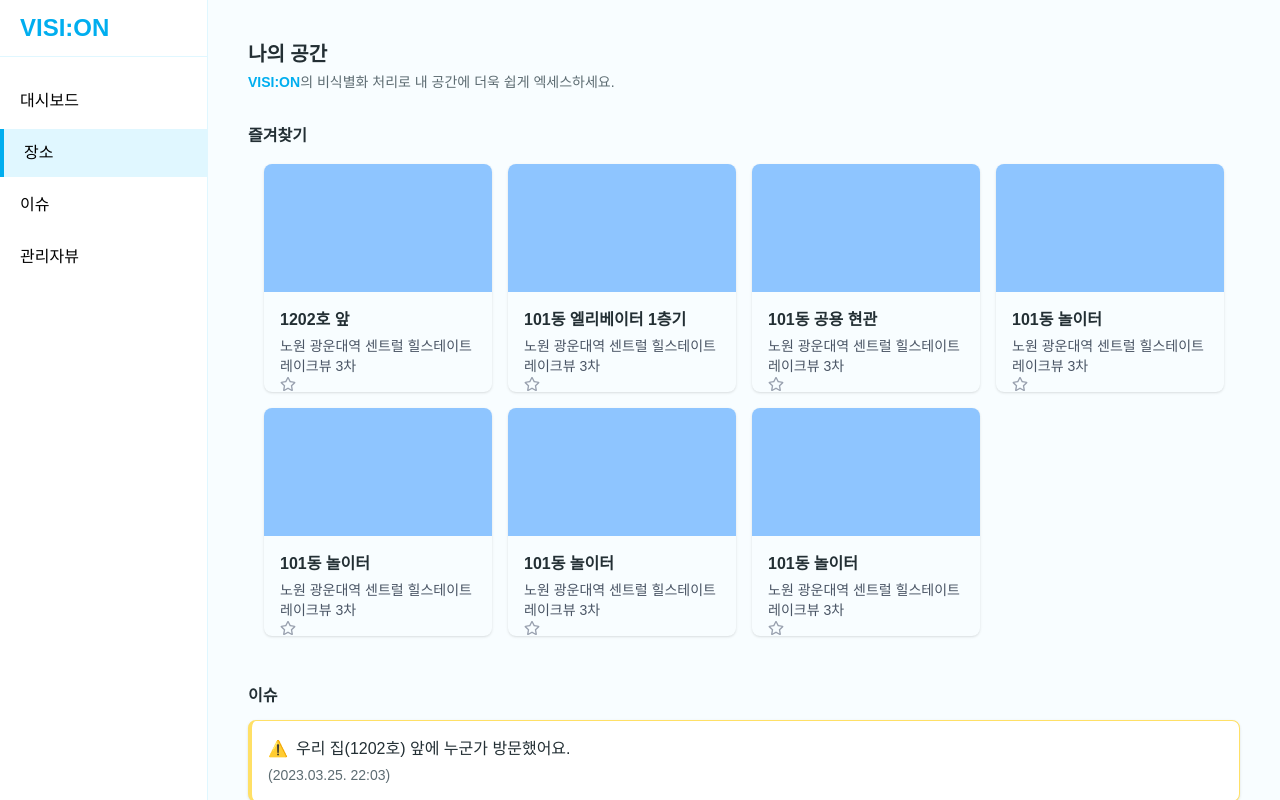
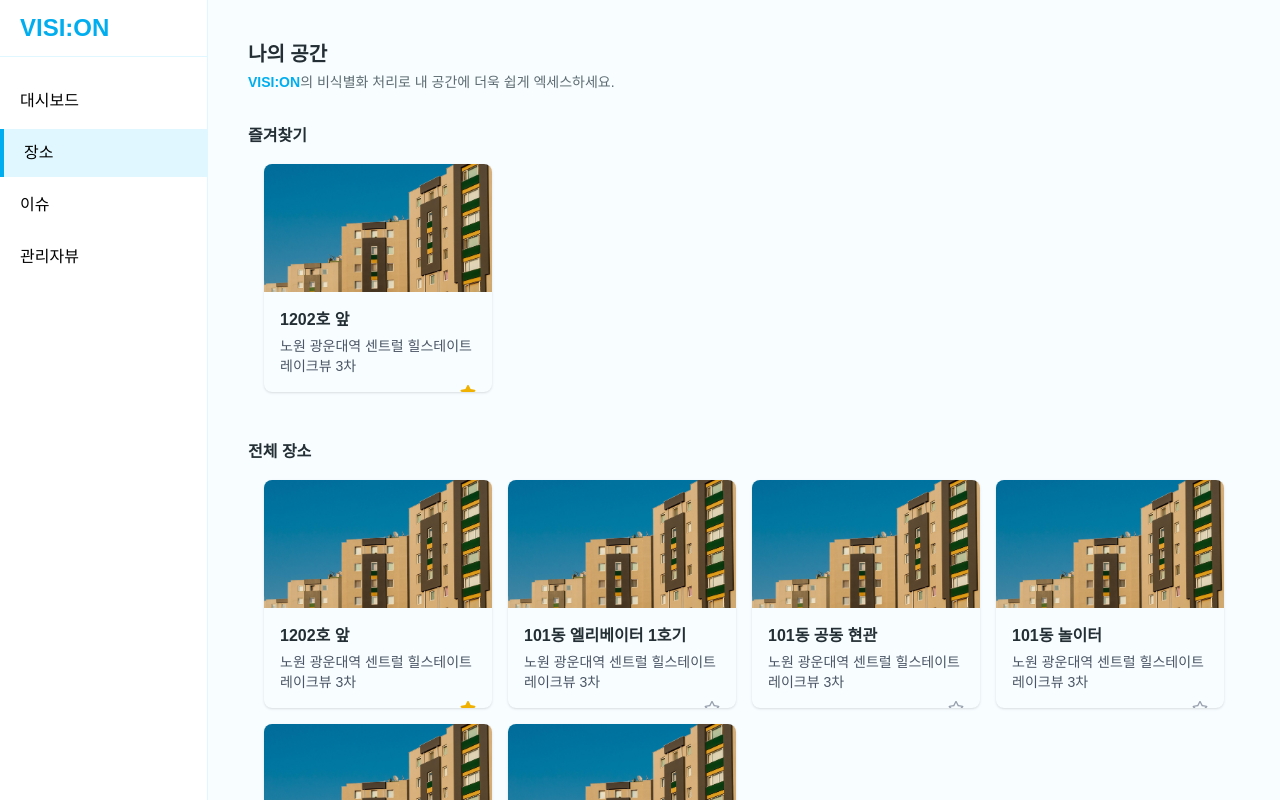
Before and after one commit to camm-cisco-hackathon/cctv_fe, a React (Vite) app: page /location in a window 1280 px wide. Shown: the top 800 px of the page. Built offline with nearby package versions, Linux system fonts and the light colour scheme; a web font is replaced by a local one.

Commit message:
지피티와 내가 해냄(장소 페이지)

```diff
--- a/src/pages/GroupedLocationList.jsx
+++ b/src/pages/GroupedLocationList.jsx
@@ -1,20 +1,21 @@
-import React from "react";
+import React, { useState } from "react";
 import { FaRegStar, FaStar } from "react-icons/fa";
+import apartment from "../images/apartment.jpg";
 
 const GroupedLocationList = () => {
-  const myLocations = [
+  const [myLocations, setMyLocations] = useState([
     {
       name: "1202호 앞",
+      favorite: true,
+      admin: "노원 광운대역 센트럴 힐스테이트 레이크뷰 3차",
+    },
+    {
+      name: "101동 엘리베이터 1호기",
       favorite: false,
       admin: "노원 광운대역 센트럴 힐스테이트 레이크뷰 3차",
     },
     {
-      name: "101동 엘리베이터 1층기",
-      favorite: false,
-      admin: "노원 광운대역 센트럴 힐스테이트 레이크뷰 3차",
-    },
-    {
-      name: "101동 공용 현관",
+      name: "101동 공동 현관",
       favorite: false,
       admin: "노원 광운대역 센트럴 힐스테이트 레이크뷰 3차",
     },
@@ -24,21 +25,22 @@ const GroupedLocationList = () => {
       admin: "노원 광운대역 센트럴 힐스테이트 레이크뷰 3차",
     },
     {
-      name: "101동 놀이터",
+      name: "분리수거장",
       favorite: false,
       admin: "노원 광운대역 센트럴 힐스테이트 레이크뷰 3차",
     },
     {
-      name: "101동 놀이터",
+      name: "지하주차장(1층)",
       favorite: false,
       admin: "노원 광운대역 센트럴 힐스테이트 레이크뷰 3차",
     },
-    {
-      name: "101동 놀이터",
-      favorite: false,
-      admin: "노원 광운대역 센트럴 힐스테이트 레이크뷰 3차",
-    },
-  ];
+  ]);
+
+  const toggleFavorite = (index) => {
+    const newLocations = [...myLocations];
+    newLocations[index].favorite = !newLocations[index].favorite;
+    setMyLocations(newLocations);
+  };
 
   return (
     <div className="min-h-screen bg-[#F8FDFF] text-[#232f34]">
@@ -58,21 +60,62 @@ const GroupedLocationList = () => {
             즐겨찾기
           </h3>
           <div className="p-4 grid grid-cols-1 sm:grid-cols-2 md:grid-cols-4 gap-4">
+            {myLocations
+              .filter((loc) => loc.favorite)
+              .map((loc, idx) => (
+                <div
+                  key={idx}
+                  className="w-full aspect-[1/1] bg-[#F8FDFF] rounded-lg shadow overflow-hidden flex flex-col"
+                >
+                  <img
+                    src={apartment}
+                    className="bg-blue-300 w-full aspect-[16/9] object-cover"
+                  />
+                  <div className="p-4 flex-1 flex flex-col justify-between">
+                    <div>
+                      <h4 className="font-semibold mb-1">{loc.name}</h4>
+                      <p className="text-sm text-gray-600">{loc.admin}</p>
+                    </div>
+                    <span className="flex justify-end mt-2">
+                      <button
+                        className="cursor-pointer"
+                        onClick={() => toggleFavorite(idx)}
+                      >
+                        {loc.favorite ? (
+                          <FaStar className="text-yellow-500" />
+                        ) : (
+                          <FaRegStar className="text-gray-400" />
+                        )}
+                      </button>
+                    </span>
+                  </div>
+                </div>
+              ))}
+          </div>
+        </section>
+        <section className="mb-8">
+          <h3 className="text-[#232f34] font-semibold text-base flex items-center bg-transparent border-none">
+            전체 장소
+          </h3>
+          <div className="p-4 grid grid-cols-1 sm:grid-cols-2 md:grid-cols-4 gap-4">
             {myLocations.map((loc, idx) => (
               <div
                 key={idx}
                 className="w-full aspect-[1/1] bg-[#F8FDFF] rounded-lg shadow overflow-hidden flex flex-col"
               >
-                <div className="bg-blue-300 w-full aspect-[16/9] object-cover" />
-                <div className="p-4 flex-1">
-                  <h4 className="font-semibold mb-1">{loc.name}</h4>
-                  <p className="text-sm text-gray-600">{loc.admin}</p>
-                  <span className="flex">
+                <img
+                  src={apartment}
+                  className="bg-blue-300 w-full aspect-[16/9] object-cover"
+                />
+                <div className="p-4 flex-1 flex flex-col justify-between">
+                  <div>
+                    <h4 className="font-semibold mb-1">{loc.name}</h4>
+                    <p className="text-sm text-gray-600">{loc.admin}</p>
+                  </div>
+                  <span className="flex justify-end mt-2">
                     <button
                       className="cursor-pointer"
-                      onClick={() => {
-                        loc.favorite = !loc.favorite;
-                      }}
+                      onClick={() => toggleFavorite(idx)}
                     >
                       {loc.favorite ? (
                         <FaStar className="text-yellow-500" />
```
